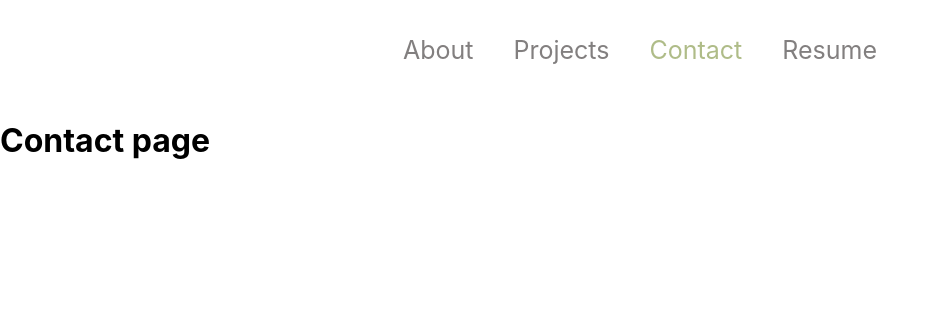
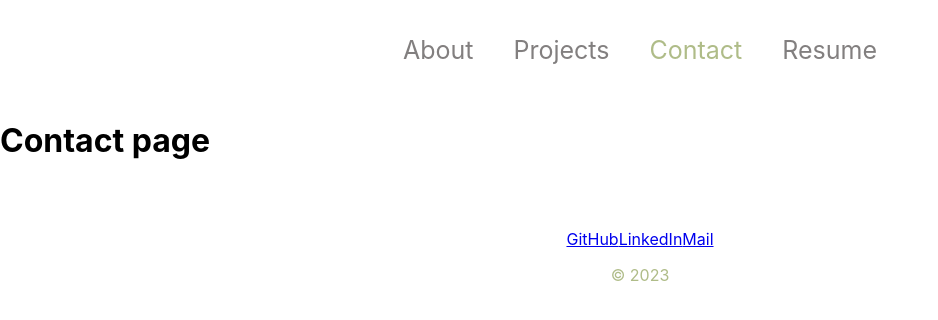
Before and after one commit to VictoriaCook/react-portfolio, a React (Create React App) app in the folder portfolio/: page /contact in a window 1280 px wide. Shown: the top 320 px of the page, without its empty margins (0-938 px from the left). Built offline with nearby package versions, Linux system fonts and the light colour scheme.

Commit message:
set up basic footer

```diff
--- a/portfolio/src/App.js
+++ b/portfolio/src/App.js
@@ -4,6 +4,7 @@ import { BrowserRouter as Router, Routes, Route } from "react-router-dom";
 import Home from "./components/Home/Home";
 import About from "./components/About/About";
 import Header from "./components/Header/Header";
+import Footer from "./components/Footer/Footer";
 import Projects from "./components/Projects/Projects";
 import Resume from "./components/Resume/Resume";
 import Contact from "./components/Contact/Contact";
@@ -21,6 +22,7 @@ function App() {
             <Route path="/resume" element={<Resume />} />
             <Route path="/contact" element={<Contact />} />
           </Routes>
+        <Footer />
        </Router>
     </div>
   );
--- a/portfolio/src/components/Footer/Footer.css
+++ b/portfolio/src/components/Footer/Footer.css
@@ -0,0 +1,27 @@
+.footer {
+    width: 100%;
+    height: 150px;
+    background: var(--background-colour);
+    display: flex;
+    justify-content: center;
+    align-items: center;
+    flex-direction: column;
+    padding-top: 8px;
+}
+
+.socialLinks svg {
+    color: white;
+    margin: 20px;
+    font-size: 70px;
+    cursor: pointer;
+}
+
+.footer p {
+    color: var(--secondary-text-colour);
+}
+
+@media only screen and (max-width: 600px) {
+    .footer svg {
+        font-size: 50px;
+    }
+}
--- a/portfolio/src/components/Footer/Footer.js
+++ b/portfolio/src/components/Footer/Footer.js
@@ -0,0 +1,20 @@
+import React from 'react';
+import "./Footer.css";
+
+function Footer() {
+
+    return (
+        <div className="footer">
+            <div className="socialLinks">
+                <a href="https://github.com/VictoriaCook" target="_blank" rel="noopener noreferrer">GitHub</a>
+                <a href="https://www.linkedin.com/in/victoria-cook-17140a209/" target="_blank" rel="noopener noreferrer">LinkedIn</a>
+                <a href="mailto:victoriarccook@gmail.com" target="_blank" rel="noopener noreferrer">Mail</a>
+            </div>
+            <p>
+                &copy; 2023
+            </p>
+        </div>
+    );
+}
+
+export default Footer;
```
